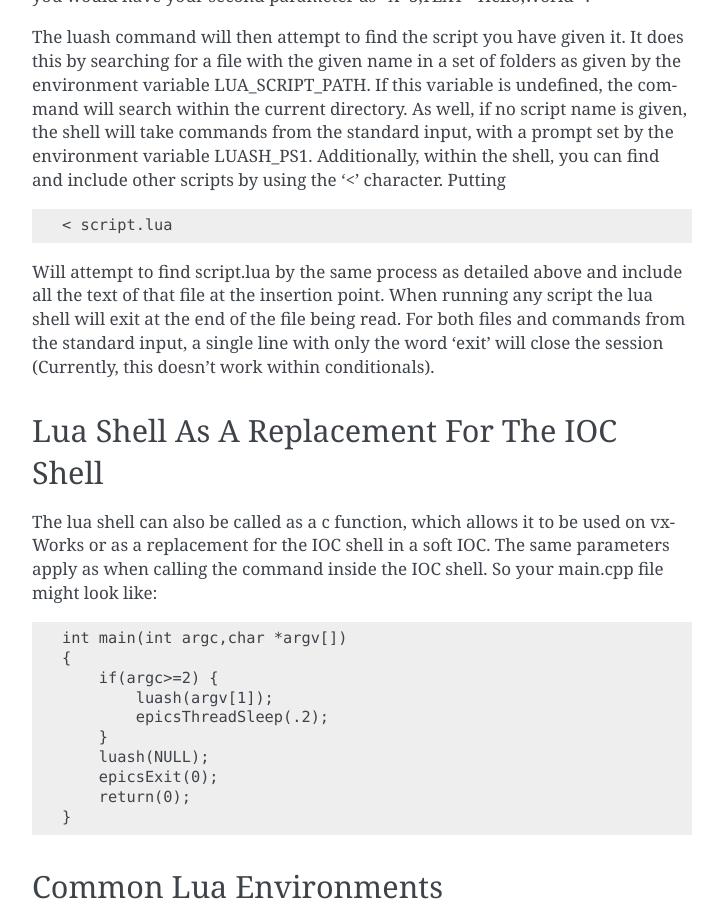
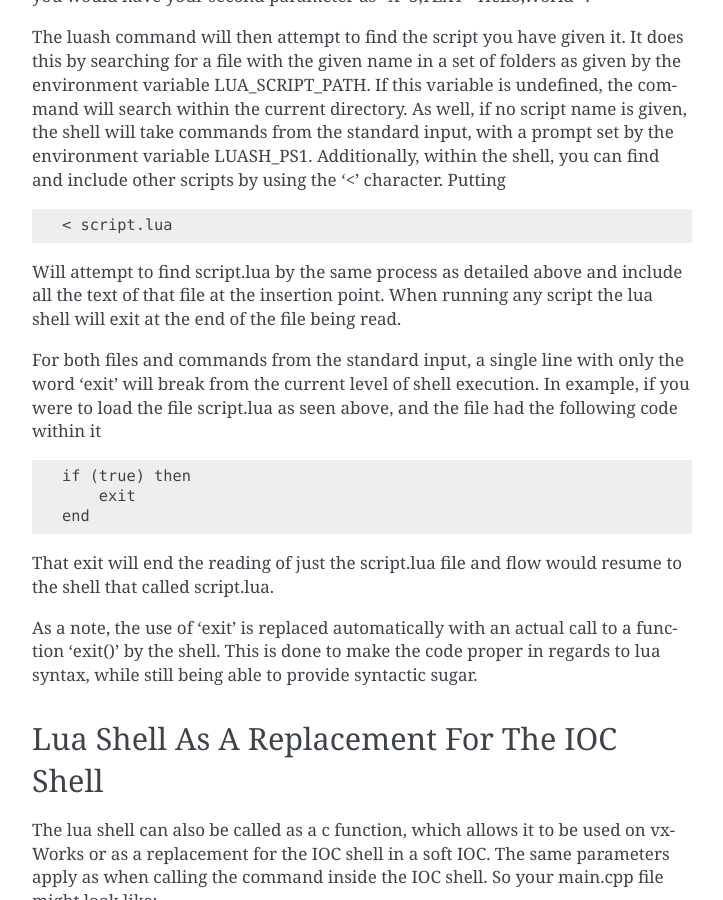
Before and after one commit to epics-modules/lua, a Sphinx documentation site: the page built from docs/using-lua-shell.rst, in a window 1280 px wide and 900 px high, scrolled down 1219 px. Shown: the whole window, without its empty margins (388-1111 px from the left). Built offline with Sphinx 7.4.7, drawn with Linux system fonts in a browser that asks for light colours.

Commit message:
Note the changes to lua shell exit command

```diff
--- a/docs/using-lua-shell.rst
+++ b/docs/using-lua-shell.rst
@@ -73,9 +73,25 @@ include other scripts by using the ‘<’ character. Putting
 Will attempt to find script.lua by the same process as detailed above
 and include all the text of that file at the insertion point. When
 running any script the lua shell will exit at the end of the file being
-read. For both files and commands from the standard input, a single line
-with only the word ‘exit’ will close the session (Currently, this
-doesn’t work within conditionals).
+read.
+
+For both files and commands from the standard input, a single line
+with only the word ‘exit’ will break from the current level of shell
+execution. In example, if you were to load the file script.lua as seen
+above, and the file had the following code within it
+
+::
+
+   if (true) then
+       exit
+   end
+
+That exit will end the reading of just the script.lua file and flow would
+resume to the shell that called script.lua.
+
+As a note, the use of 'exit' is replaced automatically with an actual call
+to a function 'exit()' by the shell. This is done to make the code proper
+in regards to lua syntax, while still being able to provide syntactic sugar.
 
 Lua Shell As A Replacement For The IOC Shell
 --------------------------------------------
```
